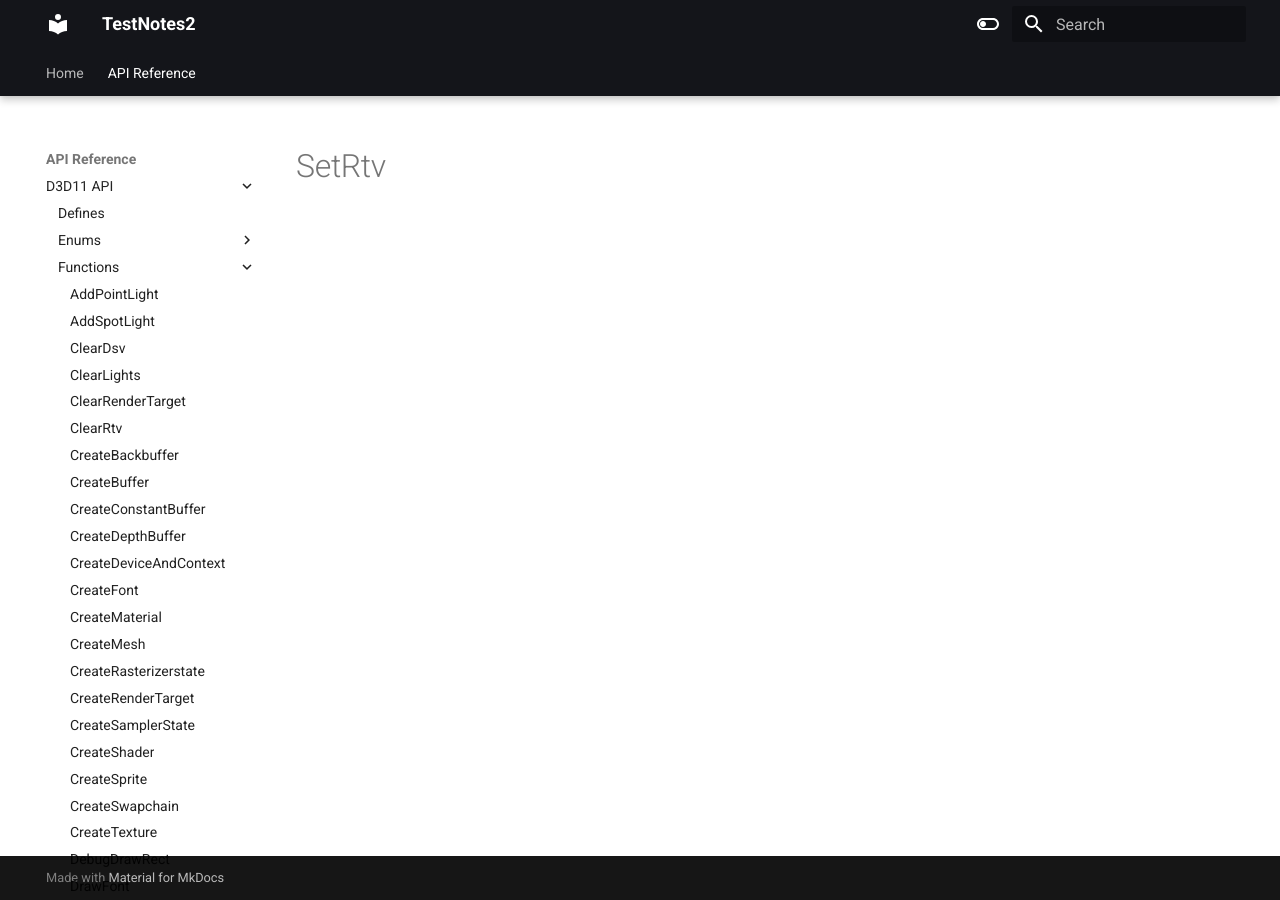
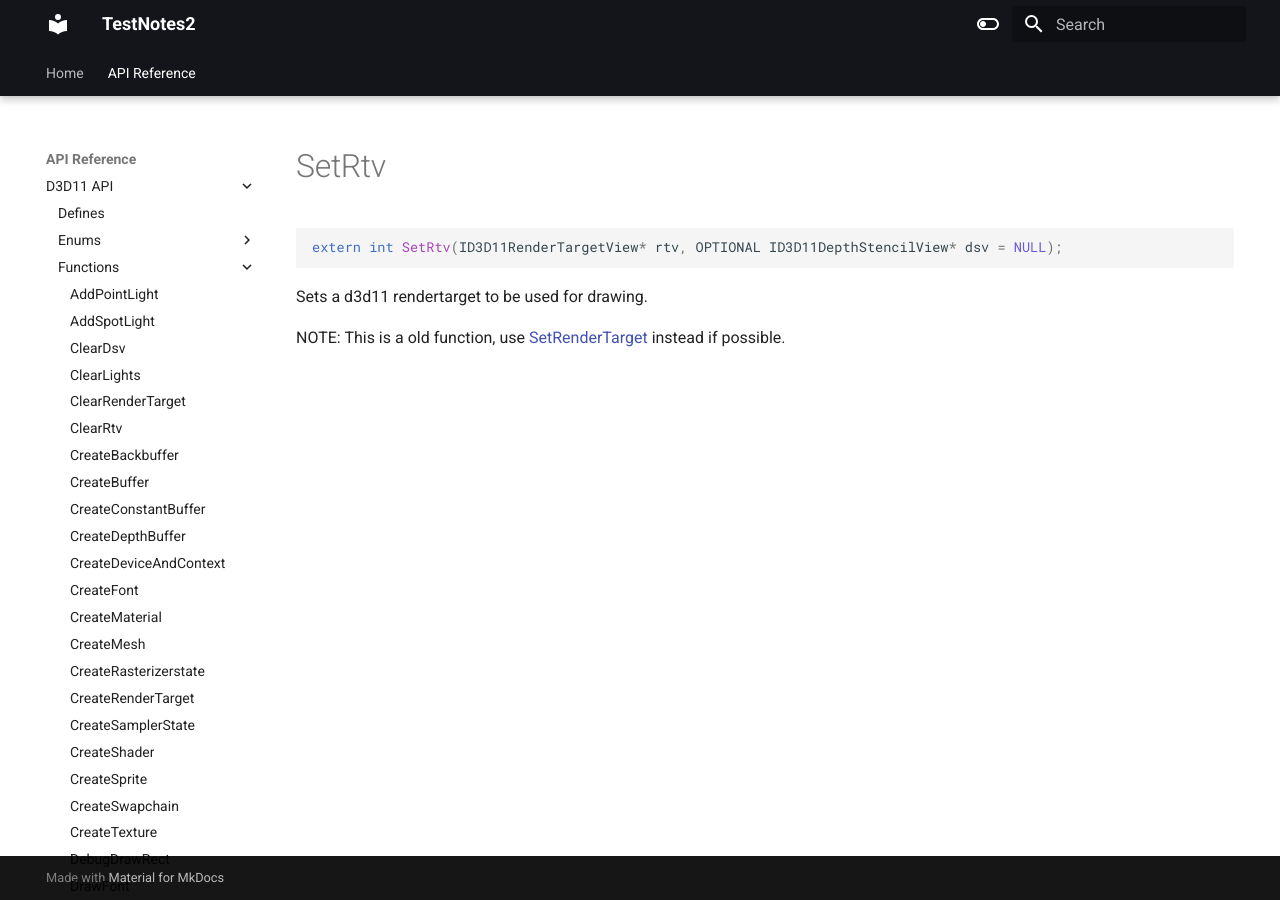
Before and after one commit to erichederstedt/TempEngineDocs, an MkDocs documentation site: the page built from docs/API Reference/D3D11 API/Functions/SetRtv.md, in a window 1280 px wide. Built offline with MkDocs 1.6.1 and Material for MkDocs 9.7.7, drawn with Linux system fonts in a browser that asks for light colours.

Commit message:
PUSH NOTE : SetRtv.md

````diff
--- a/docs/API Reference/D3D11 API/Functions/SetRtv.md
+++ b/docs/API Reference/D3D11 API/Functions/SetRtv.md
@@ -1 +1,9 @@
 # SetRtv
+
+```c++
+extern int SetRtv(ID3D11RenderTargetView* rtv, OPTIONAL ID3D11DepthStencilView* dsv = NULL);
+```
+
+Sets a d3d11 rendertarget to be used for drawing.
+
+NOTE: This is a old function, use [SetRenderTarget](./SetRenderTarget.md) instead if possible.
````
